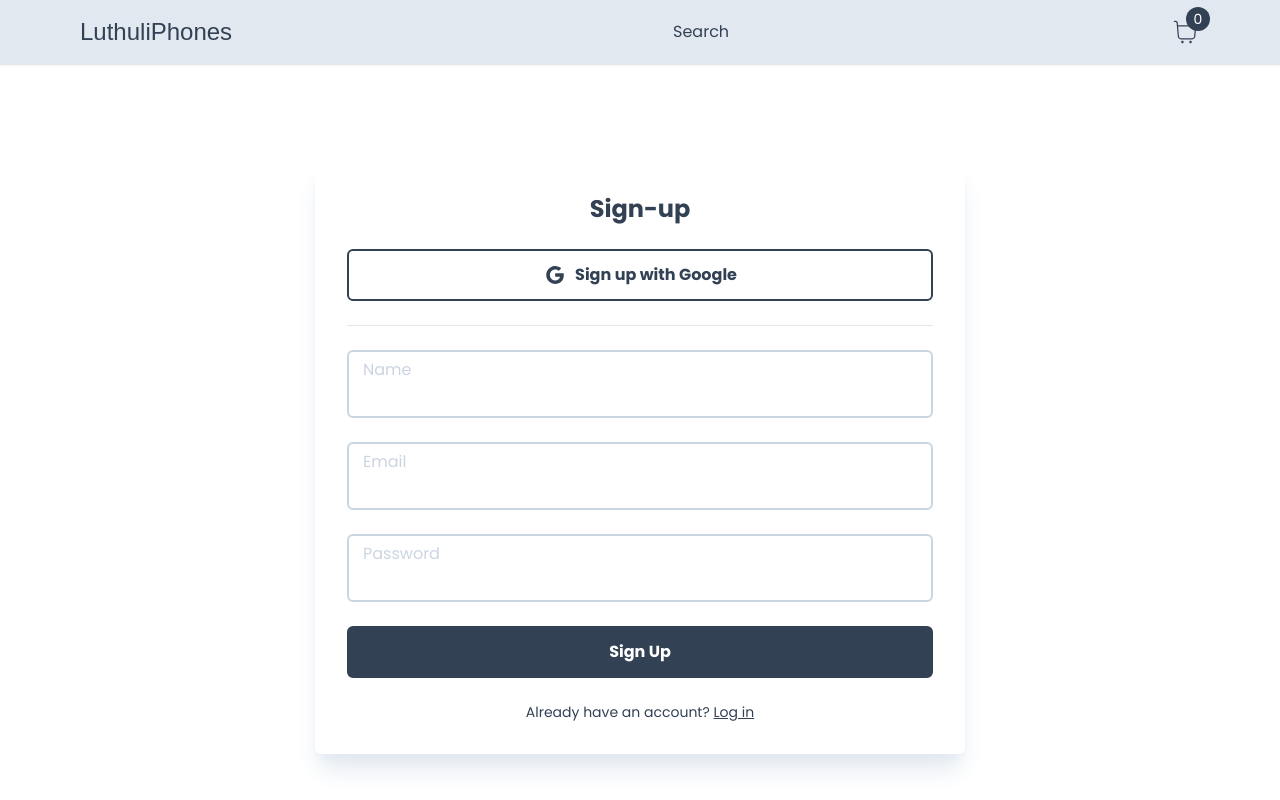
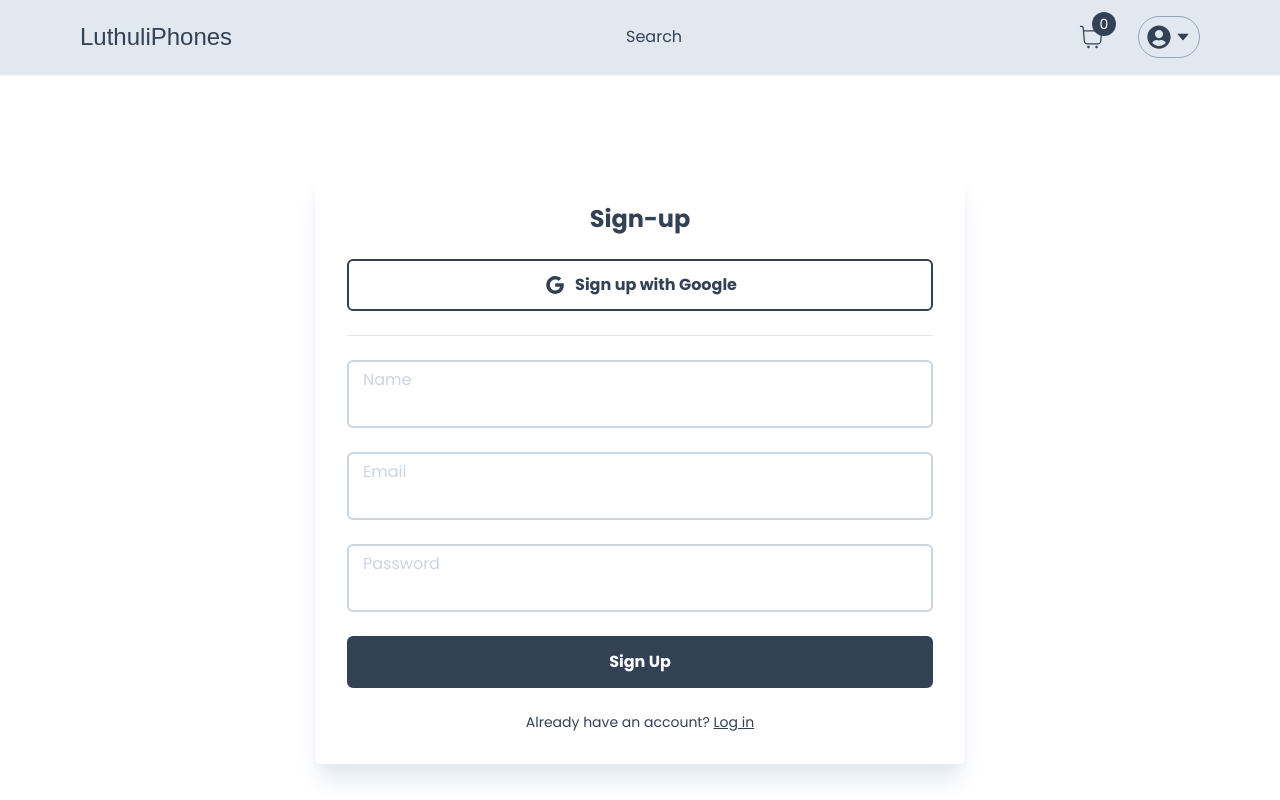
Before and after one commit to JosephMugo8711/Luthuli, a Next.js app: page /register in a window 1280 px wide. Shown: the top 800 px of the page. Built offline with nearby package versions, Linux system fonts and the light colour scheme; a web font is replaced by a local one.

Commit message:
Feat: usermenu

```diff
--- /dev/null
+++ b/app/components/nav/MenuItem.tsx
@@ -0,0 +1,20 @@
+interface MenuItemProps {
+    children: React.ReactNode;
+    onClick: () => void;
+}
+
+
+const MenuItem: React.FC<MenuItemProps> = ({
+    children, onClick }) => {
+    return (
+        <div
+          onClick={onClick}
+          className="px-4 py-3 hover:bg-neutral-100 transition"
+        >
+            {children}
+
+        </div>
+     );
+}
+
+export default MenuItem;
--- a/app/components/nav/UserMenu.tsx
+++ b/app/components/nav/UserMenu.tsx
@@ -1,5 +1,90 @@
+"use client";
+
+import { useCallback, useState} from "react";
+import Avatar from "../Avatar";
+import { AiFillCaretDown } from "react-icons/ai";
+import Link from "next/link";
+import MenuItem from "./MenuItem";
+import { signOut } from "next-auth/react";
+
 const UserMenu = () => {
-    return ( <></> );
+    const [isOpen, setIsOpen] = useState(false);
+
+    const toggleOpen = useCallback(() => {
+        setIsOpen((prev) => !prev);
+    }, [])
+    return (
+    <>
+      <div className="relative z-30">
+        <div onClick={toggleOpen} className="
+        p-2
+        border-[1px]
+        border-slate-400
+        flex
+        flex-row
+        items-center
+        gap-1
+        rounded-full
+        cursor-pointer
+        hover:shadow-md
+        transition
+        text-slate-700
+
+
+        ">
+            <Avatar />
+            <AiFillCaretDown />
+        </div>
+        {isOpen && (
+            <div className="absolute
+            rounded-md
+            shadow-md
+            w-[170px]
+            bg-white
+            overflow-hidden
+            right-0
+            top-12
+            text-sm
+            flex
+            flex-col
+            cursor-pointer
+            ">
+
+
+                {/* When logged in */}
+                <div>
+                    <Link href="/orders">
+                        <MenuItem onClick={toggleOpen}>Your Orders</MenuItem>
+                    </Link>
+                    <Link href="/admin">
+                        <MenuItem onClick={toggleOpen}>Admin Dashboard</MenuItem>
+                    </Link>
+                    <MenuItem
+                      onClick={() => {
+                        toggleOpen();
+                        signOut();
+                      }}
+                    >
+                        Logout
+                    </MenuItem>
+                </div>
+                <div>
+                    <Link href="/login">
+                        <MenuItem onClick={toggleOpen}>Login</MenuItem>
+                    </Link>
+                    <Link href="/register">
+                        <MenuItem onClick={toggleOpen}>Register</MenuItem>
+                    </Link>
+                </div>
+            </div>
+
+        )
+
+        }
+      </div>
+
+    </>
+    );
 }
 
 export default UserMenu;
```
